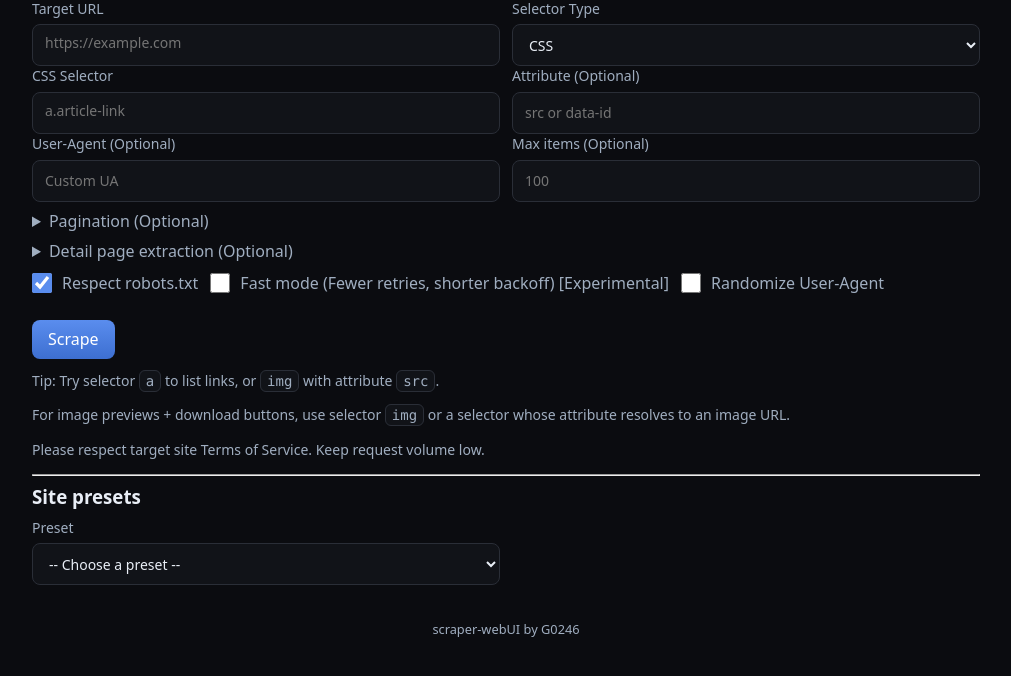
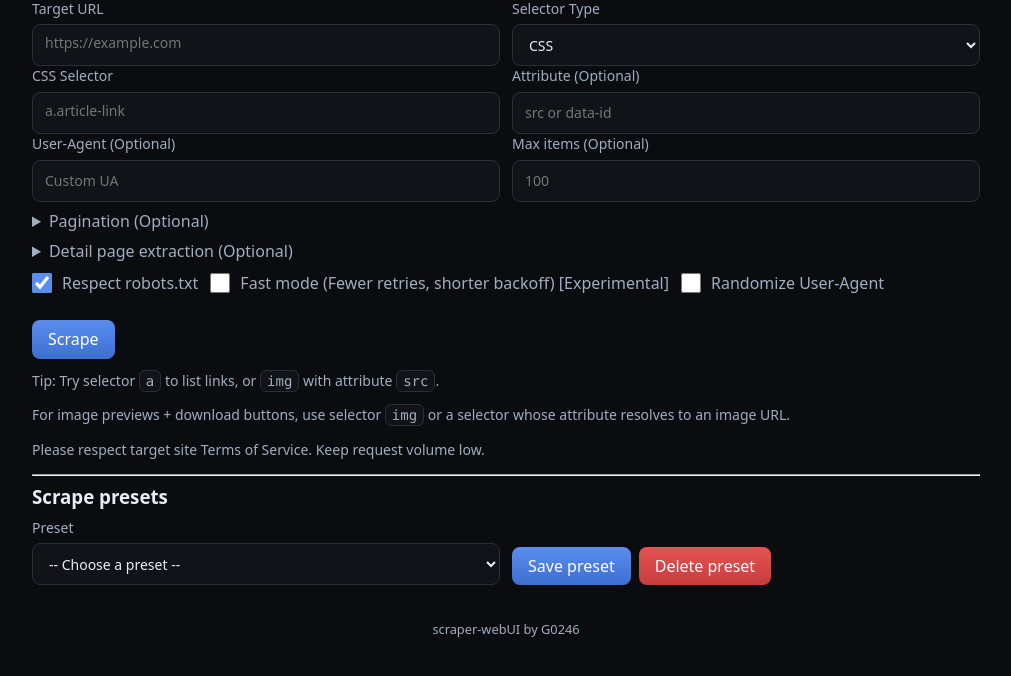
Before and after one commit to G0246/scraper-webUI, a Flask app: page / in a window 1280 px wide. Shown: the part 94-770 px from the top of the page, without its empty margins (134-1145 px from the left). Run offline with Flask 3, Linux system fonts and the light colour scheme; some libraries are stand-ins or nearby versions.

```diff
--- a/scraper/core.py
+++ b/scraper/core.py
@@ -7,7 +7,7 @@ from __future__ import annotations
 
 import time
 from dataclasses import dataclass
-from typing import Iterable, List, Optional, Tuple, Callable, Dict, Any
+from typing import Iterable, List, Optional, Callable, Dict, Any
 from urllib.parse import urlparse, urljoin
 
 import bs4
@@ -25,23 +25,12 @@ DEFAULT_USER_AGENT = (
 )
 
 RANDOM_UAS = [
-    # Common desktop UAs
     "Mozilla/5.0 (Windows NT 10.0; Win64; x64) AppleWebKit/537.36 (KHTML, like Gecko) Chrome/125.0 Safari/537.36",
     "Mozilla/5.0 (Windows NT 10.0; Win64; x64; rv:127.0) Gecko/20100101 Firefox/127.0",
     "Mozilla/5.0 (Macintosh; Intel Mac OS X 13_6) AppleWebKit/605.1.15 (KHTML, like Gecko) Version/17.4 Safari/605.1.15",
-    # Mobile UAs
     "Mozilla/5.0 (Linux; Android 13; Pixel 7) AppleWebKit/537.36 (KHTML, like Gecko) Chrome/124.0 Mobile Safari/537.36",
     "Mozilla/5.0 (iPhone; CPU iPhone OS 16_6 like Mac OS X) AppleWebKit/605.1.15 (KHTML, like Gecko) Version/16.6 Mobile/15E148 Safari/604.1",
 ]
-
-@dataclass
-class ScrapedItem:
-    index: int
-    tag: str
-    text: str
-    href: Optional[str]
-    attribute_value: Optional[str]
-    html: str
 
 @dataclass
 class ScrapeResult:
@@ -383,7 +372,7 @@ def scrape_paginated(
             if full_img:
                 item["image_url"] = full_img
 
-    # Reindex items after aggregation and enrichment
+    # Reindex items
     for idx, item in enumerate(collected):
         item["index"] = idx
 
--- a/scraper/presets.py
+++ b/scraper/presets.py
@@ -7,7 +7,6 @@ from __future__ import annotations
 import json
 import os
 from typing import List, Dict
-
 
 PRESET_FIELDS = [
     "id",
@@ -25,7 +24,6 @@ PRESET_FIELDS = [
     "detail_image_selector",
     "detail_image_attribute",
 ]
-
 
 def _normalize_preset(obj: Dict[str, object]) -> Dict[str, str]:
     normalized: Dict[str, str] = {}
--- a/templates/index.html
+++ b/templates/index.html
@@ -122,7 +122,7 @@
     <p class="help">Please respect target site Terms of Service. Keep request volume low.</p>
 
     <hr>
-    <h3 style="margin:8px 0">Site presets</h3>
+    <h3 style="margin:8px 0">Scrape presets</h3>
     <div class="grid">
         <label>
             <span>Preset</span>
@@ -147,13 +147,25 @@
                 {% endfor %}
             </select>
         </label>
+                <div style="display:flex; align-items:flex-end; gap:8px;">
+                        <button type="button" id="btn-save-preset" class="btn">Save preset</button>
+                        <button type="button" id="btn-delete-preset" class="btn btn-danger">Delete preset</button>
+                </div>
     </div>
 
     <script>
-    (function(){
+        (function() {
             const form = document.getElementById('scrape-form');
             const preset = document.getElementById('preset');
             const set = (name, value) => { const el = form.elements[name]; if (el) el.value = value; };
+            const get = (name) => { const el = form.elements[name]; return el ? el.value : ''; };
+            const fetchJson = async (url, opts = {}) => {
+                const res = await fetch(url, Object.assign({ headers: { 'Content-Type': 'application/json' } }, opts));
+                let body = null; try { body = await res.json(); } catch (e) {}
+                if (!res.ok || (body && body.ok === false)) { throw new Error((body && body.error) || res.statusText); }
+                return body || { ok: true };
+            };
+
             preset.addEventListener('change', () => {
                 const opt = preset.options[preset.selectedIndex];
                 if (!opt || !opt.dataset) return;
@@ -176,12 +188,85 @@
                 const rrBox = form.elements['respect_robots'];
                 if (rrBox) rrBox.checked = (rr === '1' || rr.toLowerCase() === 'true');
             });
+
+            const updateDropdownOption = (p) => {
+                // Try find existing option by value=id
+                let opt = Array.from(preset.options).find(o => o.value === p.id);
+                if (!opt) {
+                    opt = document.createElement('option');
+                    preset.appendChild(opt);
+                }
+                opt.value = p.id;
+                opt.textContent = p.name;
+                opt.dataset.url = p.url || '';
+                opt.dataset.selector = p.selector || '';
+                opt.dataset.attribute = p.attribute || '';
+                opt.dataset.user_agent = p.user_agent || '';
+                opt.dataset.max_items = p.max_items || '';
+                opt.dataset.next_selector = p.next_selector || '';
+                opt.dataset.max_pages = p.max_pages || '';
+                opt.dataset.respect_robots = (p.respect_robots || '1');
+                opt.dataset.detail_url_selector = p.detail_url_selector || '';
+                opt.dataset.detail_url_attribute = p.detail_url_attribute || '';
+                opt.dataset.detail_image_selector = p.detail_image_selector || '';
+                opt.dataset.detail_image_attribute = p.detail_image_attribute || '';
+                preset.value = p.id;
+            };
+
+            document.getElementById('btn-save-preset').addEventListener('click', async () => {
+                try {
+                    const currentId = preset.value || '';
+                    const defaultId = currentId || (get('selector').slice(0, 20).replace(/[^a-z0-9_-]+/gi,'_').toLowerCase() || 'my_preset');
+                    const id = prompt('Preset ID (no spaces):', defaultId);
+                    if (!id) return;
+                    const name = prompt('Preset display name:', currentId ? preset.options[preset.selectedIndex].textContent : 'My Preset');
+                    if (!name) return;
+                    const payload = {
+                        id: id.trim(),
+                        name: name.trim(),
+                        url: get('target_url'),
+                        selector: get('selector'),
+                        attribute: get('attribute'),
+                        user_agent: get('user_agent'),
+                        max_items: get('max_items'),
+                        next_selector: get('next_selector'),
+                        max_pages: get('max_pages'),
+                        respect_robots: (form.elements['respect_robots'] && form.elements['respect_robots'].checked) ? '1' : '0',
+                        detail_url_selector: get('detail_url_selector'),
+                        detail_url_attribute: get('detail_url_attribute'),
+                        detail_image_selector: get('detail_image_selector'),
+                        detail_image_attribute: get('detail_image_attribute'),
+                    };
+                    const res = await fetchJson('/presets/save', { method: 'POST', body: JSON.stringify(payload) });
+                    if (res && res.preset) updateDropdownOption(res.preset);
+                    alert('Preset saved');
+                } catch (e) {
+                    alert('Failed to save preset: ' + e.message);
+                }
+            });
+
+            document.getElementById('btn-delete-preset').addEventListener('click', async () => {
+                const id = preset.value;
+                if (!id) { alert('Choose a preset to delete.'); return; }
+                if (!confirm('Delete preset "' + preset.options[preset.selectedIndex].textContent + '"?')) return;
+                try {
+                    const res = await fetchJson('/presets/delete', { method: 'POST', body: JSON.stringify({ id }) });
+                    if (res && res.ok) {
+                        // Remove option
+                        const opt = Array.from(preset.options).find(o => o.value === id);
+                        if (opt) opt.remove();
+                        preset.value = '';
+                        alert('Preset deleted');
+                    }
+                } catch (e) {
+                    alert('Failed to delete preset: ' + e.message);
+                }
+            });
         })();
     </script>
 </main>
 <footer class="footer">
     <small>scraper-webUI by G0246</small>
-
 </footer>
 </body>
 </html>
```
Lines whose indentation alone changed are shown as unchanged.
